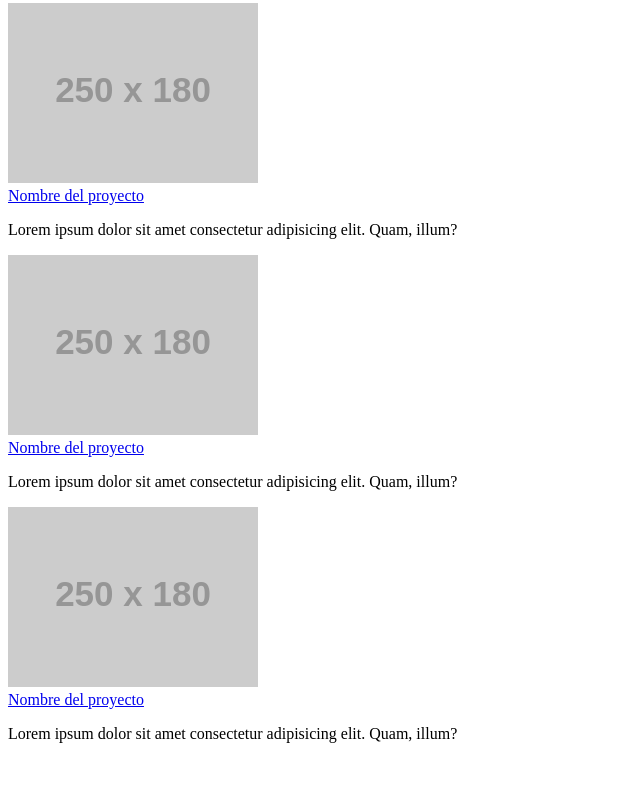
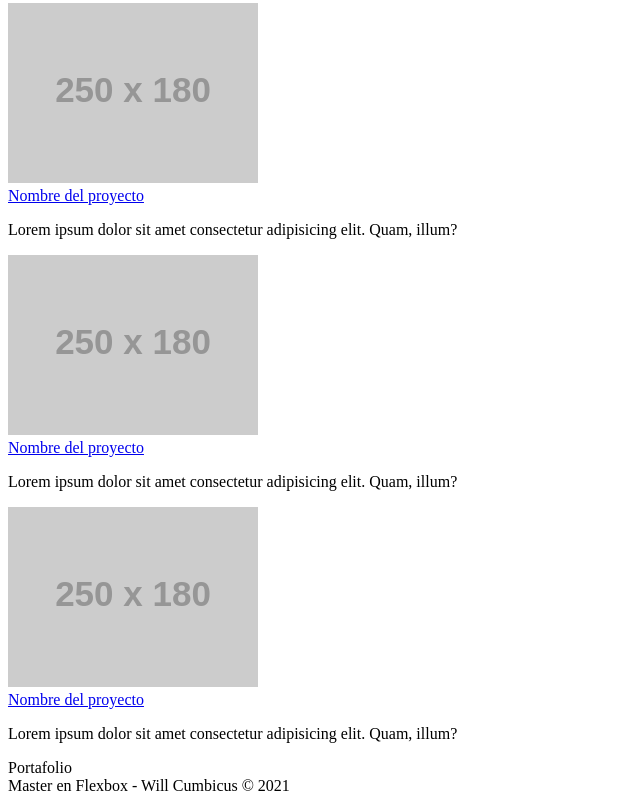
Before and after one commit to willvcg/flexbox-portafolio, a plain HTML site: page docs/index.html in a window 1280 px wide. Shown: the part 1582-2385 px from the top of the page, without its empty margins (0-640 px from the left). Before the commit the page ends 2341 px from the top, so only its background shows below. Drawn offline with Linux system fonts and the light colour scheme; placeholder pictures from the web are drawn by us.

Commit message:
Agrego el footer al html

```diff
--- a/docs/index.html
+++ b/docs/index.html
@@ -142,10 +142,25 @@
                         <p>Lorem ipsum dolor sit amet consectetur adipisicing elit. Quam, illum?</p>
                     </div>
                 </article>
+
             </section>
+            <!--Fin de la seccion projects-->
 
         </section>
+        <!--Fin de la seccion barra lateral y projects-->
 
+        <!--Conteneder del footer-->
+        <footer id="footer">
+            <!--Logo-->
+            <div class="logo">
+                Portafolio
+            </div>
+
+            <div class="info">
+                Master en Flexbox - Will Cumbicus &copy; 2021
+            </div>
+        </footer>
+        <!--Fin del contendor del footer-->
 
     </div>
     <!---Fin del contenedor de toda la página-->
```
